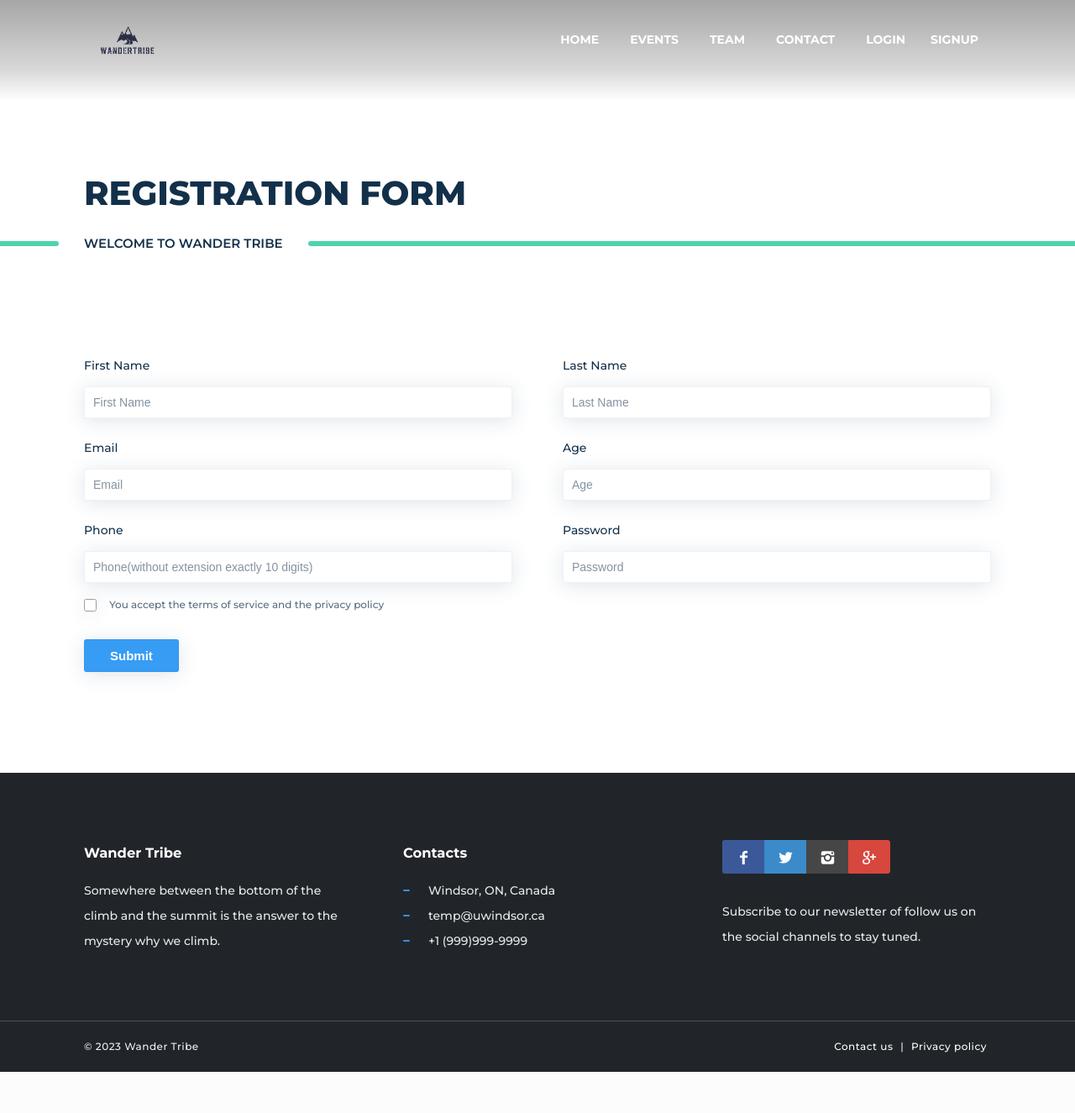
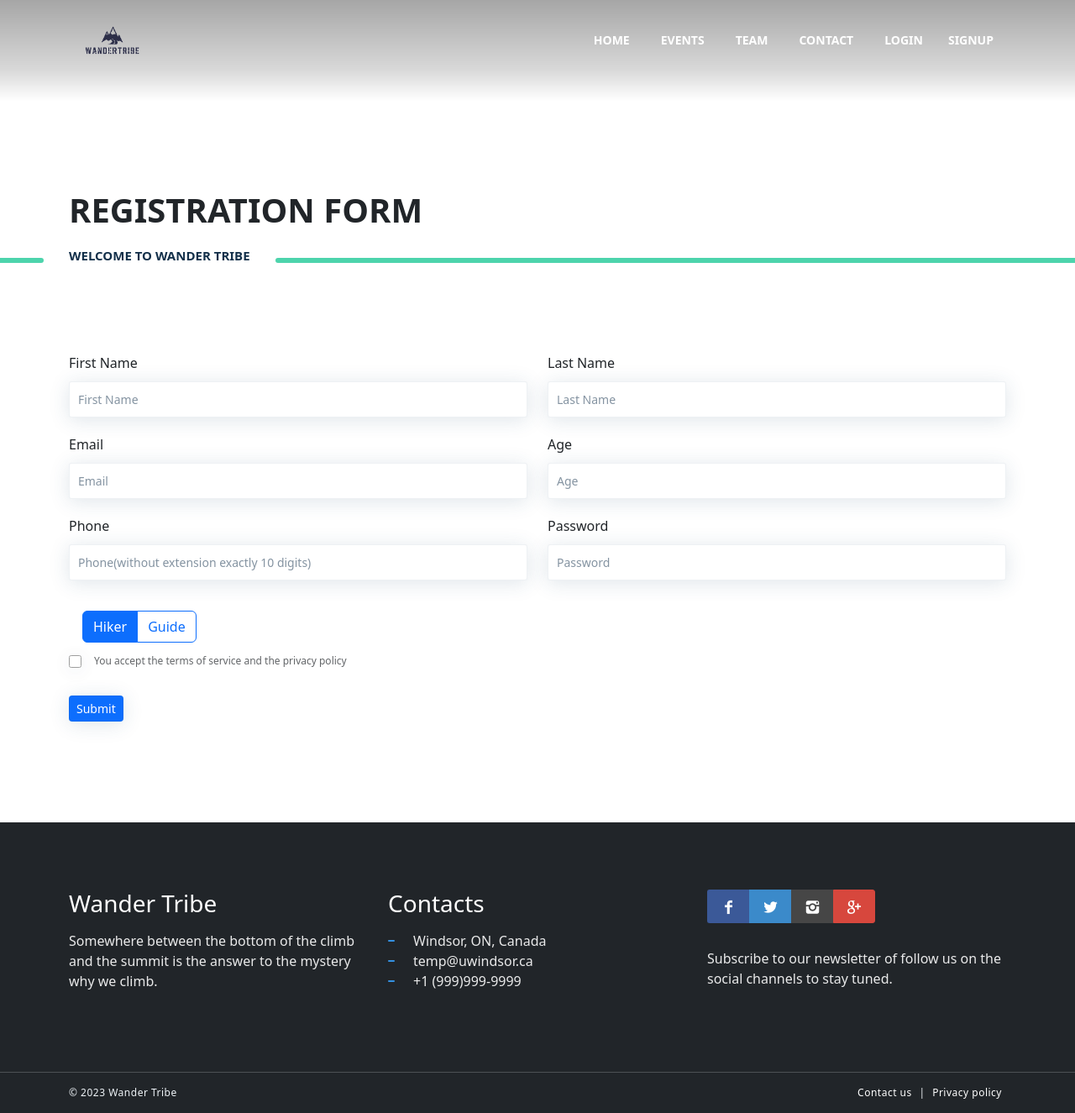
Before and after one commit to parmjotsingh/Wander_Tribe, a Django app: page /signup in a window 1280 px wide. Shown: the whole page at 84% size. Before the commit the page ends 1276 px from the top, so only its background shows below. Run offline with Django 4.2, Linux system fonts and the light colour scheme; some libraries are stand-ins or nearby versions.

Commit message:
added guide and hiker

```diff
--- a/main/templates/base.html
+++ b/main/templates/base.html
@@ -4,6 +4,7 @@
 <html lang="en">
 
         <head>
+
         <meta charset="utf-8">
         <meta http-equiv="X-UA-Compatible" content="IE=edge">
         <meta name="viewport" content="width=device-width, initial-scale=1">
@@ -19,6 +20,7 @@
         <link rel="stylesheet" href="{% static 'themekit/css/contact-form.css' %}">
         <link rel="stylesheet" href="{% static 'themekit/css/media-box.css' %}">
         <link rel="stylesheet" href="{% static 'skin.css' %}">
+
         <link rel="icon" href="{% static 'media/favicon.png' %}">
         {% block head %}{% endblock %}
         </head>
--- a/main/templates/registration.html
+++ b/main/templates/registration.html
@@ -2,7 +2,9 @@
 {% load static %}
 {% block title %}WanderTribe | Registration{% endblock %}
 {% block main_content %}
-
+{% load bootstrap5 %}
+  {% bootstrap_css %}
+  {% bootstrap_javascript %}
 <header class="header-base">
     <div class="container">
         <h1>Registration Form</h1>
@@ -43,11 +45,23 @@
                             </div>
                         </div>
 
+                            <div class="btn-group m-3" role="group" aria-label="Basic radio toggle button group">
+                                <input type="radio" class="btn-check" name="usertype" value="Hiker" id="btnradio11" autocomplete="off" checked>
+                                <label class="btn btn-outline-primary" for="btnradio11">Hiker</label>
+
+                                <input type="radio" class="btn-check" name="usertype" value="Guide" id="btnradio22" autocomplete="off">
+                                <label class="btn btn-outline-primary" for="btnradio22">Guide</label>
+
+                            </div>
+
                         <div class="form-checkbox">
                             <input type="checkbox" id="check" name="check" value="check" required>
                             <label for="check">You accept the terms of service and the privacy policy</label>
                         </div>
-                        <input class="btn btn-sm" type="submit">
+
+
+
+                        <input class="btn btn-primary btn-sm" type="submit">
                         {% if messages %}
                             {% for message in messages %}
                                 <br><br>
--- a/main/views.py
+++ b/main/views.py
@@ -38,7 +38,7 @@ def index(request):
             newsLetter.save()
             messages.success(request, 'You are successfully registered with us!')
             return HttpResponseRedirect(reverse("main:index"))
-    print(f"Hi,{request.method}")
+    print(f"Hi,{request.method}\n", Hike.objects.all().order_by('-id')[:5])
     return render(request, 'index.html', {"treks": Hike.objects.all().order_by('-id')[:5]})
 
 @login_required(login_url='main:login')
@@ -146,7 +146,12 @@ class Signup(View):
         if User.objects.filter(username=request.POST.get("email")).exists():
             messages.error(request, 'Sorry, email id already exists. Try reseting password!')
             return redirect(request.META.get('HTTP_REFERER', '/'))
-        user = Customer()
+
+        user_type_selection=request.POST.get('usertype')
+        if user_type_selection=='Hiker':
+            user = Customer()
+        elif user_type_selection=='Guide':
+            user = Guide()
         user.username = request.POST.get("email")
         user.email = request.POST.get("email")
         user.phone = request.POST.get("phone")
```
Also changed, not shown: WanderTribe/settings.py (+11 -5 lines), db.sqlite3.
